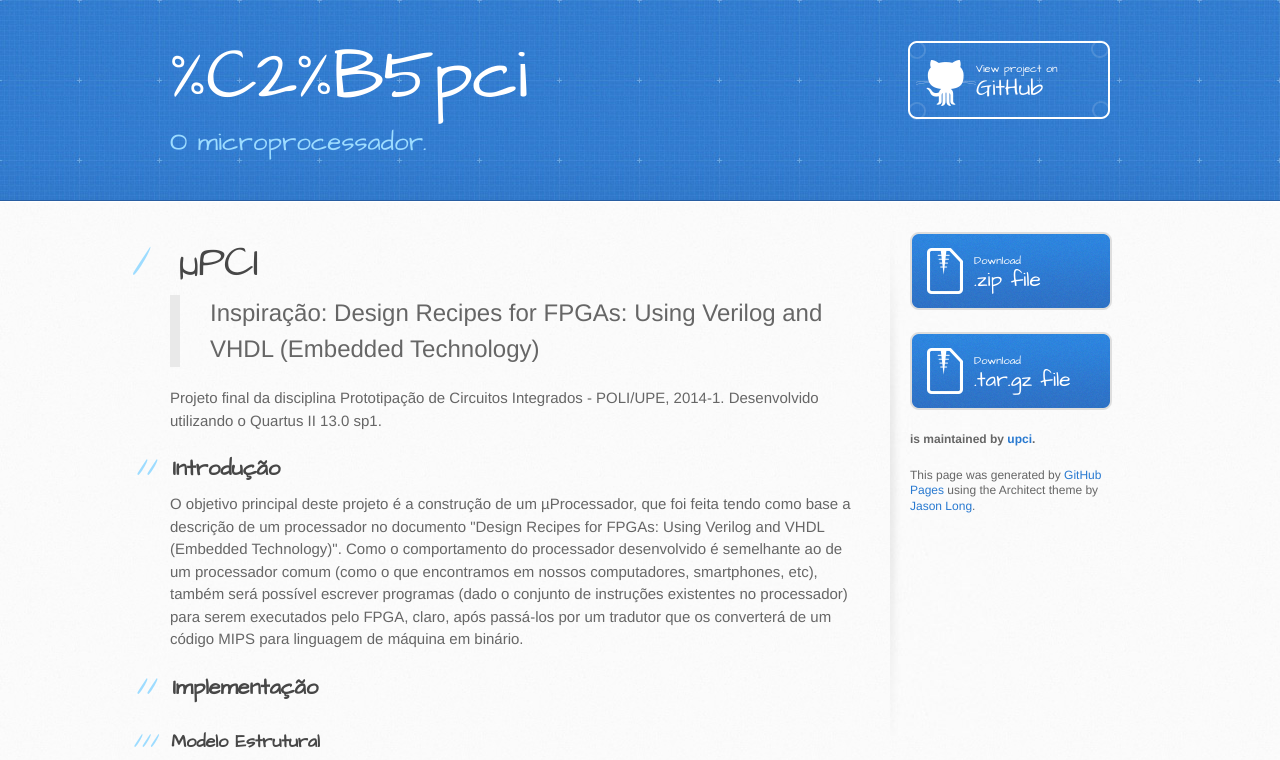
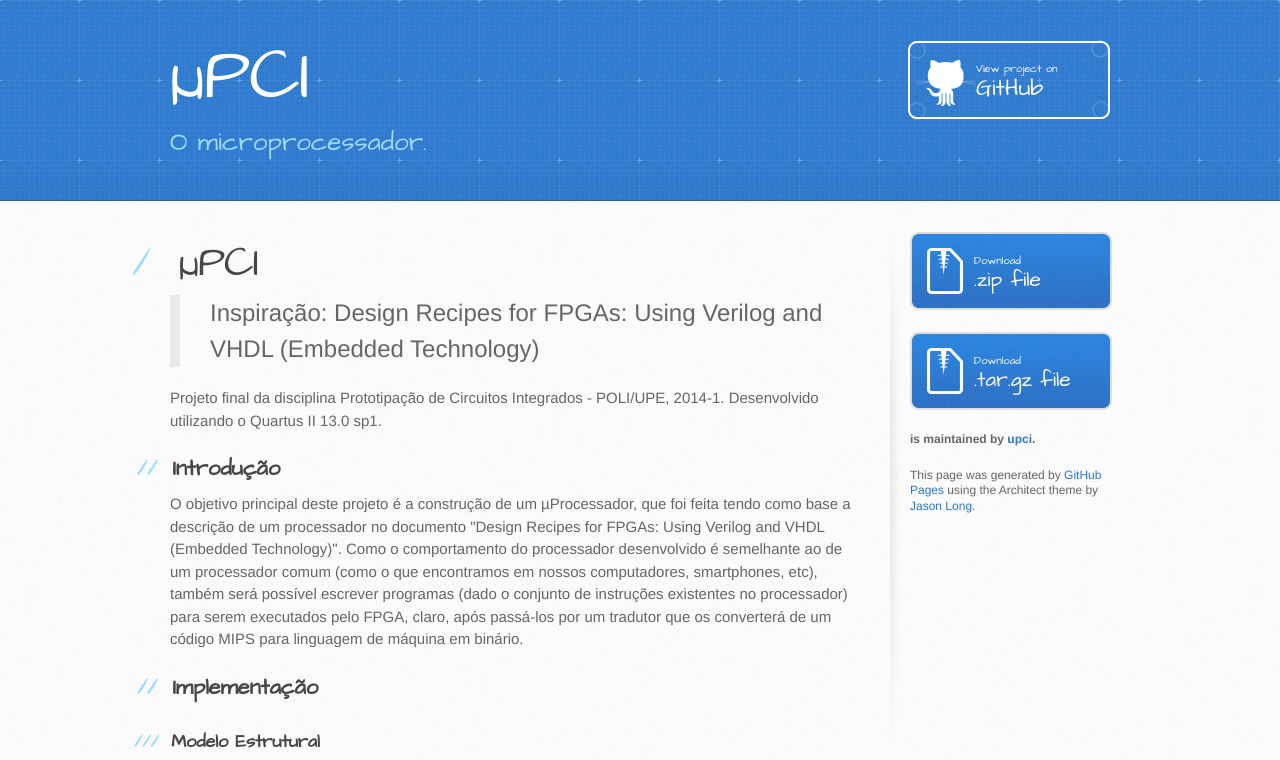
Before and after one commit to upci/upci, a plain HTML site: page index.html in a window 1280 px wide. Shown: the top 760 px of the page. Drawn offline with Linux system fonts and the light colour scheme.

Commit message:
Arrumando nome do site.

```diff
--- a/index.html
+++ b/index.html
@@ -13,13 +13,13 @@
     <script src="//html5shiv.googlecode.com/svn/trunk/html5.js"></script>
     <![endif]-->
 
-    <title>%C2%B5pci</title>
+    <title>µPCI</title>
   </head>
 
   <body>
     <header>
       <div class="inner">
-        <h1>%C2%B5pci</h1>
+        <h1>µPCI</h1>
         <h2>O microprocessador.</h2>
         <a href="https://github.com/upci/upci" class="button"><small>View project on</small>GitHub</a>
       </div>
```
